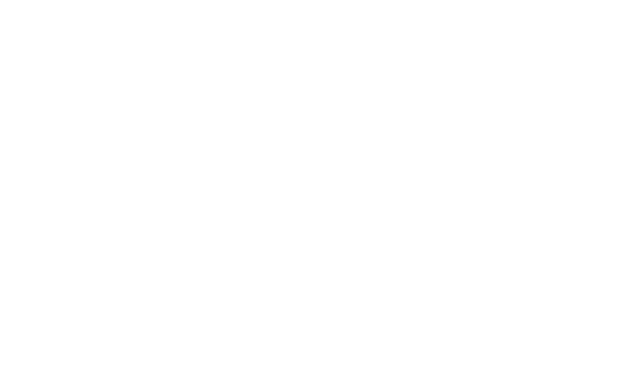
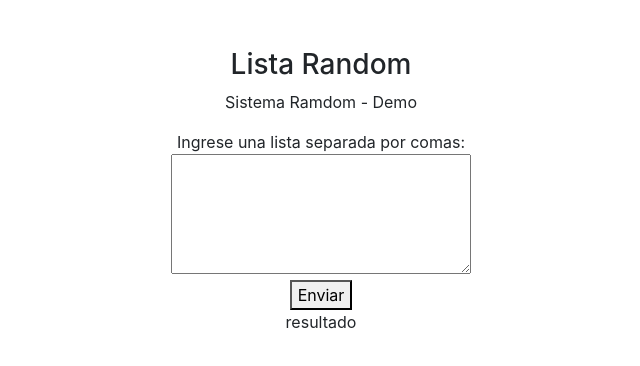
Before and after one commit to AnthonyMerive/fullstack-randomize, a React (Create React App) app in the folder web/: page / in a window 1280 px wide. Shown: the top 366 px of the page, without its empty margins (319-959 px from the left). Built offline with nearby package versions, Linux system fonts and the light colour scheme.

Commit message:
refactorizando codigo para crear una estructura acorde

```diff
--- a/web/src/App.js
+++ b/web/src/App.js
@@ -1,9 +1,14 @@
 import './App.css';
+import { Form } from './components/Form';
+import { Result } from './components/Result';
 
 function App() {
   return (
-    <div className="App">
-
+    <div className="App container mt-5">
+      <h3>Lista Random</h3>
+      <p>Sistema Ramdom - Demo</p>
+      <Form />
+      <Result />
     </div>
   );
 }
--- /dev/null
+++ b/web/src/actions/fetchRandomAction.js
@@ -0,0 +1,19 @@
+import { types } from "../types/types";
+
+export const fetchRandom = (state) => (dispatch) => {
+
+    dispatch({ type: types.viewLoading });
+
+    return fetch(`http://localhost:8080/random`, {
+        method: 'POST',
+        headers: {
+            'Content-Type': 'application/json'
+        },
+        body: JSON.stringify({list: state})
+    }).then(response => response.json())
+      .then(json => {
+          console.log(json)
+          dispatch({ type: types.randomResult, data: json });
+          dispatch({ type: types.viewLoaded });
+        })
+}
--- /dev/null
+++ b/web/src/components/Form.jsx
@@ -0,0 +1,30 @@
+import React, { useState } from 'react'
+import { useDispatch } from 'react-redux';
+import { fetchRandom } from '../actions/fetchRandomAction';
+
+export const Form = () => {
+
+    const [state, setState] = useState(null);
+    const dispatch = useDispatch();
+
+    const onSubmit = (e) => {
+        e.preventDefault();
+        dispatch(fetchRandom(state))
+    };
+
+    return (
+        <div>
+            <form onSubmit={onSubmit}>
+                <label htmlFor="list">Ingrese una lista separada por comas:</label>
+                <br />
+                <textarea id="list" style={{ width: "300px", height: "120px" }}
+                    onChange={(e) => setState(e.target.value)}
+                ></textarea>
+                <br />
+                <button type="submit">
+                    Enviar
+                </button>
+            </form>
+        </div>
+    )
+}
--- /dev/null
+++ b/web/src/components/Result.jsx
@@ -0,0 +1,9 @@
+import React from 'react'
+
+export const Result = () => {
+    return (
+        <div>
+            resultado
+        </div>
+    )
+}
--- a/web/src/index.js
+++ b/web/src/index.js
@@ -2,10 +2,14 @@ import React from 'react';
 import ReactDOM from 'react-dom';
 import './index.css';
 import App from './App';
+import { Provider } from 'react-redux';
+import { store } from './store/store';
 
 ReactDOM.render(
   <React.StrictMode>
-    <App />
+    <Provider store={store}>
+      <App />
+    </Provider>
   </React.StrictMode>,
   document.getElementById('root')
 );
--- /dev/null
+++ b/web/src/reducers/randomReducer.js
@@ -0,0 +1,12 @@
+import { types } from "../types/types"
+
+export function random(state = {
+    result: {}
+}, action) {
+    switch (action.type) {
+        case types.randomResult: {
+            return { result: action.data }
+        }
+        default: return state
+    }
+}
--- /dev/null
+++ b/web/src/reducers/viewReducer.js
@@ -0,0 +1,19 @@
+import { types } from "../types/types"
+
+export function view(state = {
+    loading: false
+}, action) {
+    switch (action.type) {
+        case types.viewLoading: {
+            return {
+                loading: true
+            }
+        }
+        case types.viewLoaded: {
+            return {
+                loading: false
+            }
+        }
+        default: return state
+    }
+}
--- /dev/null
+++ b/web/src/store/store.js
@@ -0,0 +1,21 @@
+import { applyMiddleware, combineReducers, compose, createStore } from "redux";
+import thunk from 'redux-thunk';
+import { random } from "../reducers/randomReducer";
+import { view } from "../reducers/viewReducer";
+
+const reducers = combineReducers({
+
+    view: view,
+    random: random
+
+})
+
+const composeEnhancers = (typeof window !== 'undefined' &&
+    window.__REDUX_DEVTOOLS_EXTENSION_COMPOSE__) || compose;
+
+export const store = createStore(
+    reducers,
+    composeEnhancers(
+        applyMiddleware(thunk))
+
+)
--- /dev/null
+++ b/web/src/types/types.js
@@ -0,0 +1,5 @@
+export const types ={
+    viewLoaded: "view-loaded",
+    randomResult: "random-result",
+    viewLoading: "view-loading"
+}
```
Also changed, not shown: 2 other files (tests, documents, lock files or other folders).
